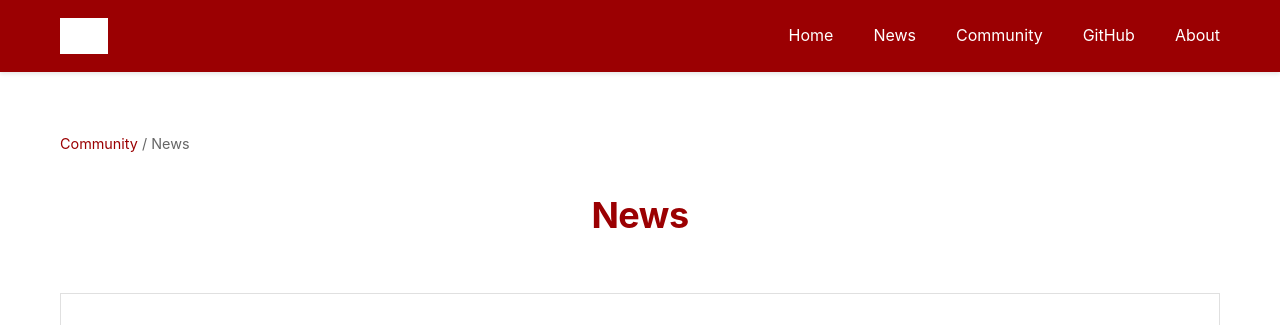
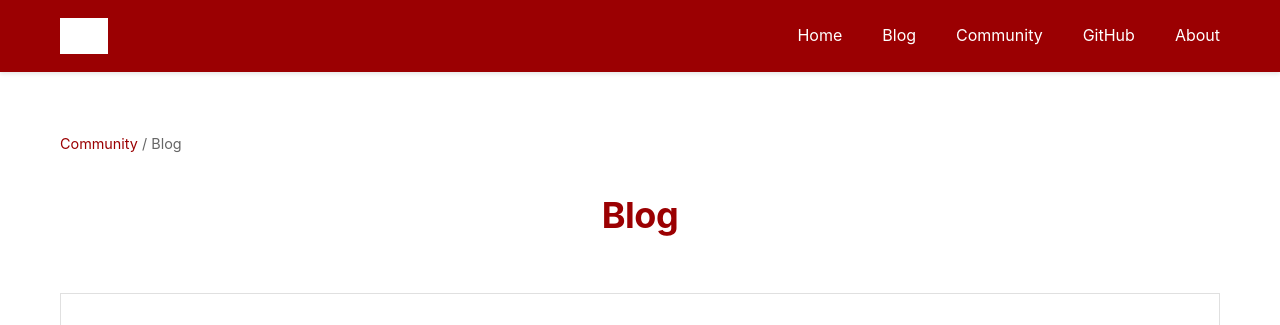
Before and after one commit to SemClone/community, a Jekyll site: the page built from docs/blog/index.html, in a window 1280 px wide. Shown: the top 325 px of the page. Built offline with Jekyll 4.4.1, drawn with Linux system fonts in a browser that asks for light colours; grey boxes are pictures that could not be loaded.

Commit message:
Rename news section to blog
- Rename _news directory to _blog
- Rename news directory to blog
- Update all references in configuration and templates
- Update navigation links
- Update RSS feed
- Update .gitignore to exclude vendor and bundle directories

```diff
--- a/docs/_config.yml
+++ b/docs/_config.yml
@@ -41,9 +41,9 @@ collections:
   user_guides:
     output: true
     permalink: /user_guides/:name/
-  news:
+  blog:
     output: true
-    permalink: /news/:year/:month/:day/:title/
+    permalink: /blog/:year/:month/:day/:title/
 
 # Defaults
 defaults:
@@ -69,19 +69,19 @@ defaults:
       breadcrumb_parent_url: /user_guides/
   - scope:
       path: ""
-      type: "news"
+      type: "blog"
     values:
       layout: "article"
       show_breadcrumb: true
-      breadcrumb_parent: News
-      breadcrumb_parent_url: /news/
+      breadcrumb_parent: Blog
+      breadcrumb_parent_url: /blog/
 
 # Site navigation
 navigation:
   - title: Home
     url: https://semcl.one/
-  - title: News
-    url: /news/
+  - title: Blog
+    url: /blog/
   - title: Community
     url: https://community.semcl.one/
   - title: GitHub
--- a/docs/news/index.html
+++ b/docs/blog/index.html
@@ -1,20 +1,20 @@
 ---
 layout: page
-title: News - SEMCL.ONE Community
+title: Blog - SEMCL.ONE Community
 description: Latest updates, announcements, and insights from the SEMCL.ONE community
 show_breadcrumb: true
-breadcrumb: News
+breadcrumb: Blog
 ---
 
-<h2><strong>News</strong></h2>
+<h2><strong>Blog</strong></h2>
 
-{% assign sorted_news = site.news | sort: 'date' | reverse %}
-{% if sorted_news.size > 0 %}
+{% assign sorted_posts = site.blog | sort: 'date' | reverse %}
+{% if sorted_posts.size > 0 %}
 <div class="feature-grid">
     <div class="feature-section available">
         <h3>Latest Updates</h3>
         <ul class="feature-list">
-            {% for post in sorted_news %}
+            {% for post in sorted_posts %}
             <li>
                 <strong><a href="{{ post.url | relative_url }}">{{ post.title }}</a></strong>
                 <span>{{ post.date | date: "%B %d, %Y" }}{% if post.author %} • {{ post.author }}{% endif %} – {{ post.excerpt | strip_html | truncatewords: 20 }}</span>
@@ -25,8 +25,7 @@ breadcrumb: News
 </div>
 {% else %}
 <div class="empty-state">
-    <div class="emoji">📰</div>
-    <h3>No News Yet</h3>
-    <p>Add news posts to the _news folder to get started.</p>
+    <h3>No Blog Posts Yet</h3>
+    <p>Add blog posts to the _blog folder to get started.</p>
 </div>
 {% endif %}
```
Also changed, not shown: docs/blog/feed.xml (renamed from docs/news/feed.xml, +5 -5 lines), docs/_blog/2025-12-04-welcome-to-semclone-community.md (renamed from docs/_news/2025-12-04-welcome-to-semclone-community.md), 1 other file.
